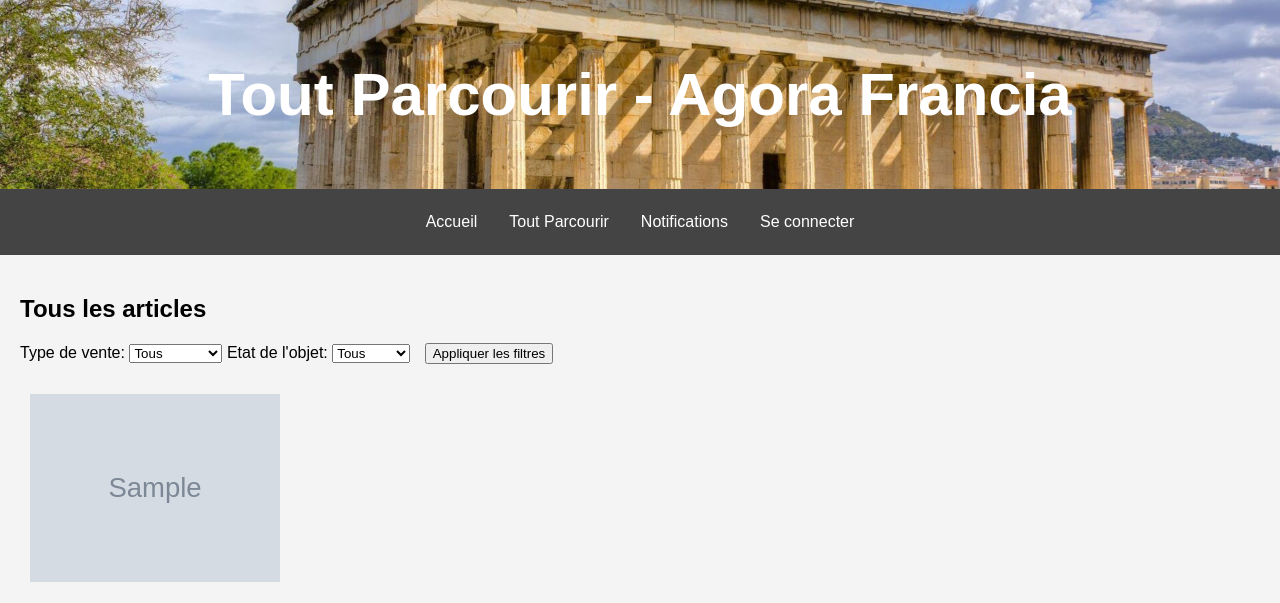
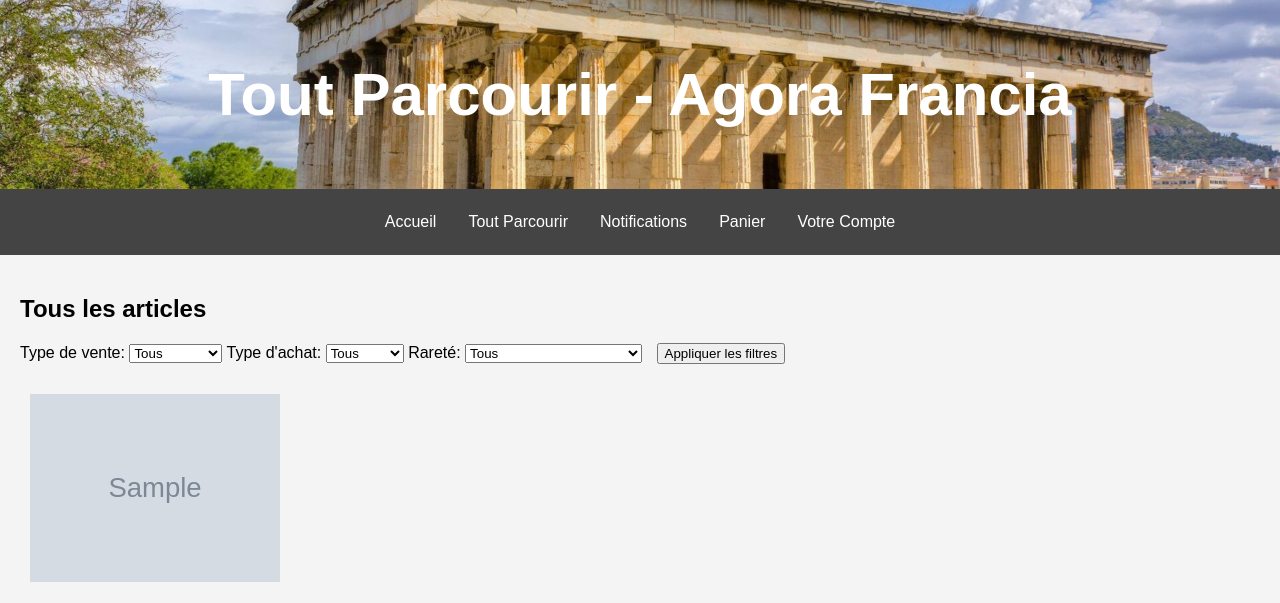
Before and after one commit to AntoineLal/agora, a PHP site: page /toutAfficher.php in a window 1280 px wide. Shown: the top 603 px of the page. Run offline with PHP 8.4, Linux system fonts and the light colour scheme; tables that the repository leaves empty or names only in its code hold one stand-in row (values such as "Sample post"); grey boxes marked "Sample" are stand-in pictures.

Commit message:
filtres fonctionnels

```diff
--- a/toutAfficher.php
+++ b/toutAfficher.php
@@ -55,7 +55,7 @@
         .filter-btn {
             margin-left: 10px;
         }
-    </style>
+        </style>
 </head>
 <body>
 <header>
@@ -64,24 +64,9 @@
 <nav>
     <a href="accueil.php">Accueil</a>
     <a href="toutAfficher.php">Tout Parcourir</a>
-    <a href="#notifications">Notifications</a>
-
-    <?php if (isset($_SESSION['usertype']) && $_SESSION['usertype'] === 'buyer'): ?>
-        <a href="#panier.php">Panier</a>
-    <?php elseif (isset($_SESSION['usertype']) && $_SESSION['usertype'] === 'seller'): ?>
-        <a href="offres.php">Mes Offres</a>
-    <?php elseif (isset($_SESSION['usertype']) && $_SESSION['usertype'] === 'admin'): ?>
-        <a href="gestion.php">Gestion</a>
-    <?php endif; ?>
-
-    <?php if (isset($_SESSION['user_id'])): ?>
-        <a href="moncompte.php" style="display: inline-block; margin: 0; padding: 0;">
-    <img src="<?php echo htmlspecialchars($_SESSION['UserImageURL']); ?>" alt="Image de profil" style="max-width: 120px; max-height: 60px; margin: 0; padding: 0; border: none;"></a>
-        <a href="logout.php">déconnexion</a>
-
-    <?php else: ?>
-        <a href="login.html">Se connecter</a>
-    <?php endif; ?>
+    <a href="notifications.php">Notifications</a>
+    <a href="panier.php">Panier</a>
+    <a href="compte.html">Votre Compte</a>
 </nav>
 <div class="content">
     <h2>Tous les articles</h2>
@@ -93,11 +78,18 @@
             <option value="Negociation">Négociation</option>
             <option value="Enchere">Enchère</option>
         </select>
-        <label for="TypeAchat">Etat de l'objet:</label>
+        <label for="TypeAchat">Type d'achat:</label>
         <select name="TypeAchat" id="TypeAchat">
             <option value="Tous">Tous</option>
             <option value="Neuf">Neuf</option>
             <option value="Occasion">Occasion</option>
+        </select>
+        <label for="Rarete">Rareté:</label>
+        <select name="Rarete" id="Rarete">
+            <option value="Tous">Tous</option>
+            <option value="Articles rares">Articles rares</option>
+            <option value="Articles reguliers">Articles reguliers</option>
+            <option value="Articles hautes de gamme">Articles hautes de gamme</option>
         </select>
         <button class="filter-btn" onclick="applyFilters()">Appliquer les filtres</button>
     </div>
@@ -136,6 +128,16 @@
             // Ajouter le type d'achat à la condition du filtre
             if ($TypeAchat != 'Tous') {
                 $filter_conditions[] = "Quality = '$TypeAchat'";
+            }
+        }
+
+        // Vérifier si la rareté est définie dans l'URL
+        if (isset($_GET['Rarete'])) {
+            $Rarete = $_GET['Rarete'];
+
+            // Ajouter la rareté à la condition du filtre
+            if ($Rarete != 'Tous') {
+                $filter_conditions[] = "ItemType = '$Rarete'";
             }
         }
 
@@ -187,7 +189,8 @@
     function applyFilters() {
         var TypeVente = document.getElementById("TypeVente").value;
         var TypeAchat = document.getElementById("TypeAchat").value;
-        window.location.href = "toutAfficher.php?TypeVente=" + TypeVente + "&TypeAchat=" + TypeAchat;
+        var Rarete = document.getElementById("Rarete").value;
+        window.location.href = "toutAfficher.php?TypeVente=" + TypeVente + "&TypeAchat=" + TypeAchat + "&Rarete=" + Rarete;
     }
 </script>
 </body>
```
